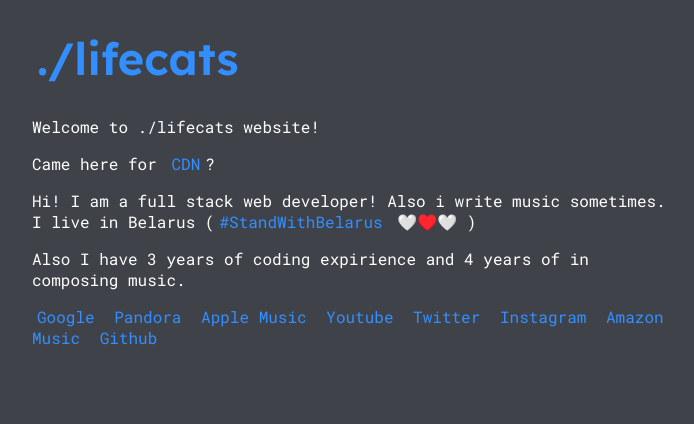
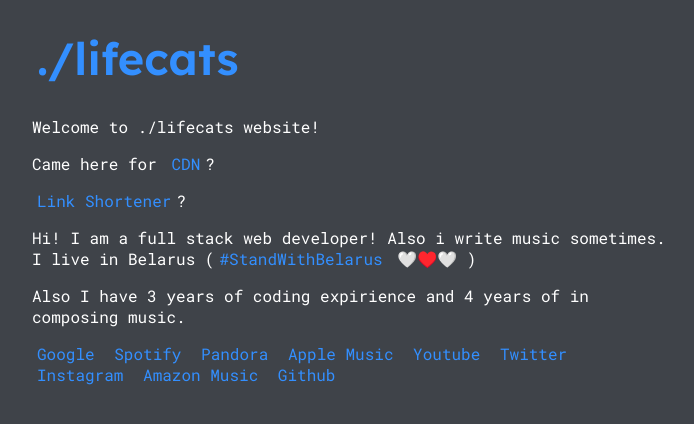
Before and after one commit to ivanio69/lifecats-web, a Next.js app: page / in a window 1280 px wide. Shown: the top 424 px of the page, without its empty margins (288-982 px from the left). Built offline with nearby package versions, Linux system fonts and the light colour scheme.

Commit message:
design improvements

```diff
--- a/pages/index.js
+++ b/pages/index.js
@@ -12,6 +12,9 @@
       <p className="rm">Welcome to ./lifecats website!</p>
       <p className="rm">
         Came here for <Link href="/cdn">CDN</Link>?
+      </p>{" "}
+      <p className="rm">
+        <Link href="/lnk">Link Shortener</Link>?
       </p>
       <p className="rm">
         Hi! I am a full stack web developer! Also i write music sometimes.
@@ -27,6 +30,9 @@
       </p>
       <p className="rm">
         <Link href="https://g.co/kgs/TC3gdg">Google</Link>{" "}
+        <Link href="https://open.spotify.com/artist/7M9VNbwTIQBVDIeamFHC0a?si=hwK57LabQvqoMssgrLWcEA">
+          Spotify
+        </Link>{" "}
         <Link href="https://www.pandora.com/artist/lifecats/burnt-down/ALj7cl332fpJlr2">
           Pandora
         </Link>{" "}
--- a/pages/overview.module.css
+++ b/pages/overview.module.css
@@ -7,6 +7,7 @@
   background-color: #338fff;
   color: #fff;
   transition: 0.3s;
+  font-size: 16px;
 }
 
 .input::placeholder {
```
Also changed, not shown: pages/lnk/index.js (+15 -2 lines).
